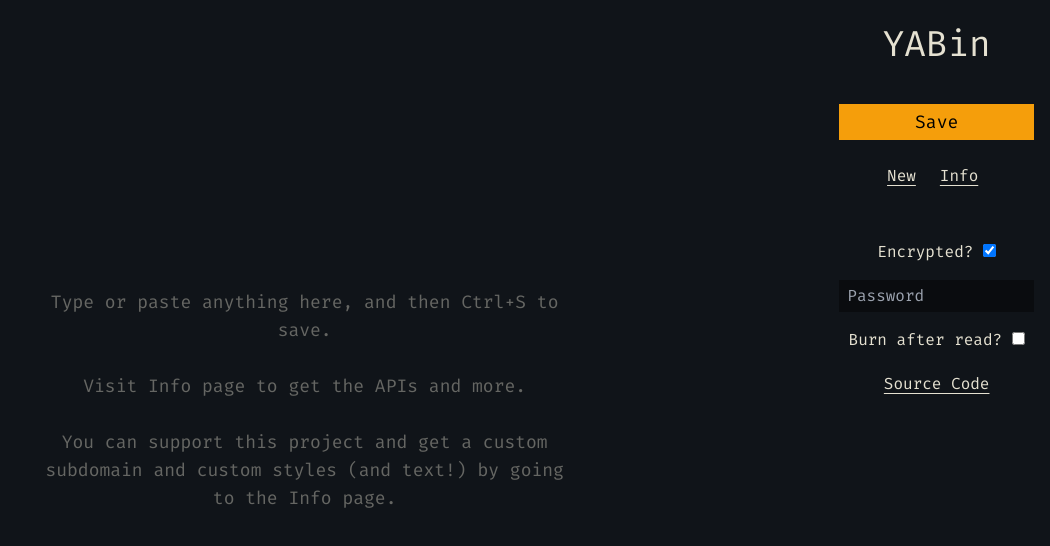
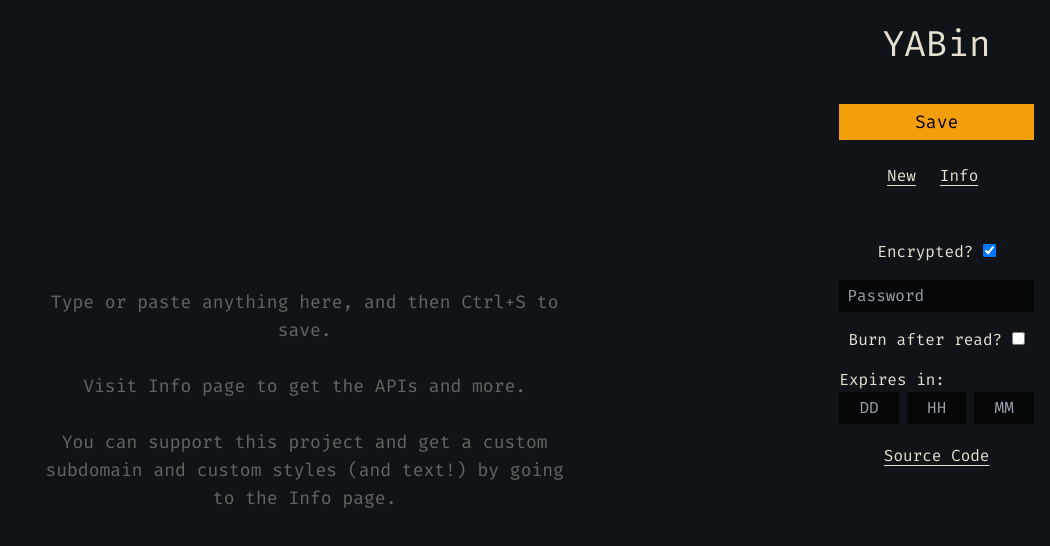
Before and after one commit to Yureien/YABin, a SvelteKit app: page / in a window 1280 px wide. Shown: the top 546 px of the page, without its empty margins (230-1280 px from the left). Built offline with nearby package versions, Linux system fonts and the light colour scheme.

Commit message:
Added paste expiry

```diff
--- a/package.json
+++ b/package.json
@@ -15,6 +15,7 @@
 		"@sveltejs/adapter-auto": "^2.0.0",
 		"@sveltejs/adapter-node": "^1.2.4",
 		"@sveltejs/kit": "^1.5.0",
+		"@types/node-cron": "^3.0.7",
 		"@types/prismjs": "^1.26.0",
 		"@types/sanitize-html": "^2.9.0",
 		"@typescript-eslint/eslint-plugin": "^5.45.0",
@@ -39,6 +40,7 @@
 	"dependencies": {
 		"@prisma/client": "^4.15.0",
 		"base64-js": "^1.5.1",
+		"node-cron": "^3.0.2",
 		"prism-themes": "^1.9.0",
 		"prismjs": "^1.29.0",
 		"sanitize-html": "^2.10.0"
--- a/src/app.css
+++ b/src/app.css
@@ -3,12 +3,19 @@
 @tailwind utilities;
 
 :root {
-    --color-primary: #E5E1D1;
-    --color-background: #101419;
-    --color-dark: rgba(0, 0, 0, 0.4);
+	--color-primary: #e5e1d1;
+	--color-background: #101419;
+	--color-dark: rgba(0, 0, 0, 0.7);
 }
 
 body {
 	@apply bg-background;
-    @apply text-primary;
+	@apply text-primary;
 }
+
+@layer utilities {
+	input[type='number']::-webkit-inner-spin-button,
+	input[type='number']::-webkit-outer-spin-button {
+		@apply appearance-none;
+	}
+}
--- a/src/hooks.server.ts
+++ b/src/hooks.server.ts
@@ -1,3 +1,6 @@
+import { deleteExpiredPastes } from '$lib/server/services';
+import cron from 'node-cron';
+
 export async function handle({ event, resolve }) {
 	const searchParams = event.url.searchParams;
 	if (searchParams.get('r') !== null || searchParams.get('raw') !== null) {
@@ -6,3 +9,8 @@ export async function handle({ event, resolve }) {
 
 	return await resolve(event);
 }
+
+// Cron-job to delete expired pastes
+cron.schedule('*/5 * * * *', async () => {
+	await deleteExpiredPastes();
+});
--- a/src/lib/server/services.ts
+++ b/src/lib/server/services.ts
@@ -13,7 +13,7 @@ export async function getPaste(key: string) {
 		data: { readCount: { increment: 1 } }
 	});
 
-	let { expiresCount, readCount } = data;
+	const { expiresCount, readCount } = data;
 	if (expiresCount !== null && expiresCount < readCount) {
 		await prisma.paste.delete({ where: { key } });
 		throw error(404, 'Not found');
@@ -21,3 +21,13 @@ export async function getPaste(key: string) {
 
 	return data;
 }
+
+export async function deleteExpiredPastes() {
+	await prisma.paste.deleteMany({
+		where: {
+			expiresAt: {
+				lt: new Date()
+			}
+		}
+	});
+}
--- a/src/lib/types.ts
+++ b/src/lib/types.ts
@@ -1,7 +1,7 @@
 export interface PasteConfig {
 	language: string;
 	encrypted: boolean;
-	expiresAfter: string;
+	expiresAfter: number;
 	burnAfterRead: boolean;
 }
 
--- a/src/routes/+page.svelte
+++ b/src/routes/+page.svelte
@@ -10,9 +10,54 @@
 	const initialConfig: PasteConfig = {
 		language: 'plaintext',
 		encrypted: true,
-		expiresAfter: 'never',
+		expiresAfter: 5,
 		burnAfterRead: false
 	};
+
+	let expiresAfter: {
+		days?: number;
+		hours?: number;
+		minutes?: number;
+	} = {};
+
+	$: {
+		if (expiresAfter.days) {
+			expiresAfter.days = Math.max(0, Math.round(expiresAfter.days));
+		}
+		if (expiresAfter.hours) {
+			expiresAfter.hours = Math.max(0, Math.round(expiresAfter.hours));
+			if (expiresAfter.hours > 23) {
+				expiresAfter.days ??= 0;
+				expiresAfter.days += Math.floor(expiresAfter.hours / 24);
+				expiresAfter.hours = expiresAfter.hours % 24;
+			}
+		}
+		if (expiresAfter.minutes) {
+			expiresAfter.minutes = Math.max(0, Math.round(expiresAfter.minutes));
+			if (expiresAfter.minutes > 59) {
+				expiresAfter.days ??= 0;
+				expiresAfter.hours ??= 0;
+				expiresAfter.days += Math.floor(expiresAfter.minutes / 1440);
+				expiresAfter.hours += Math.floor((expiresAfter.minutes % 1440) / 60);
+				expiresAfter.minutes = expiresAfter.minutes % 60;
+			}
+
+			if (
+				!expiresAfter.days &&
+				!expiresAfter.hours &&
+				expiresAfter.minutes > 0 &&
+				expiresAfter.minutes < 5
+			) {
+				expiresAfter.minutes = 5;
+			}
+		}
+
+		config.expiresAfter =
+			((expiresAfter.days ?? 0) * 1440 +
+				(expiresAfter.hours ?? 0) * 60 +
+				(expiresAfter.minutes ?? 0)) *
+			60;
+	}
 
 	let inputRef: HTMLTextAreaElement;
 	let placeholderRef: HTMLDivElement;
@@ -212,6 +257,30 @@
 				<input id="burn" type="checkbox" bind:checked={config.burnAfterRead} />
 			</div>
 
+			<div class="w-full">
+				<span>Expires in:</span>
+				<div class="grid grid-cols-3 gap-2 justify-center items-center">
+					<input
+						type="number"
+						class="bg-dark py-1 text-center"
+						placeholder="DD"
+						bind:value={expiresAfter.days}
+					/>
+					<input
+						type="number"
+						class="bg-dark py-1 text-center"
+						placeholder="HH"
+						bind:value={expiresAfter.hours}
+					/>
+					<input
+						type="number"
+						class="bg-dark py-1 text-center"
+						placeholder="MM"
+						bind:value={expiresAfter.minutes}
+					/>
+				</div>
+			</div>
+
 			<a class="underline underline-offset-4 px-2 py-1" href="https://github.com/Yureien/YABin">
 				Source Code
 			</a>
--- a/src/routes/api/create/+server.ts
+++ b/src/routes/api/create/+server.ts
@@ -25,7 +25,8 @@ export async function POST({ request }) {
 			encrypted: config.encrypted,
 			passwordProtected,
 			expiresCount: config.burnAfterRead ? 1 : null,
-			initVector
+			initVector,
+			expiresAt: config.expiresAfter ? new Date(Date.now() + config.expiresAfter * 1000) : null,
 		}
 	});
 
```
Also changed, not shown: 1 other file (tests, documents, lock files or other folders).
